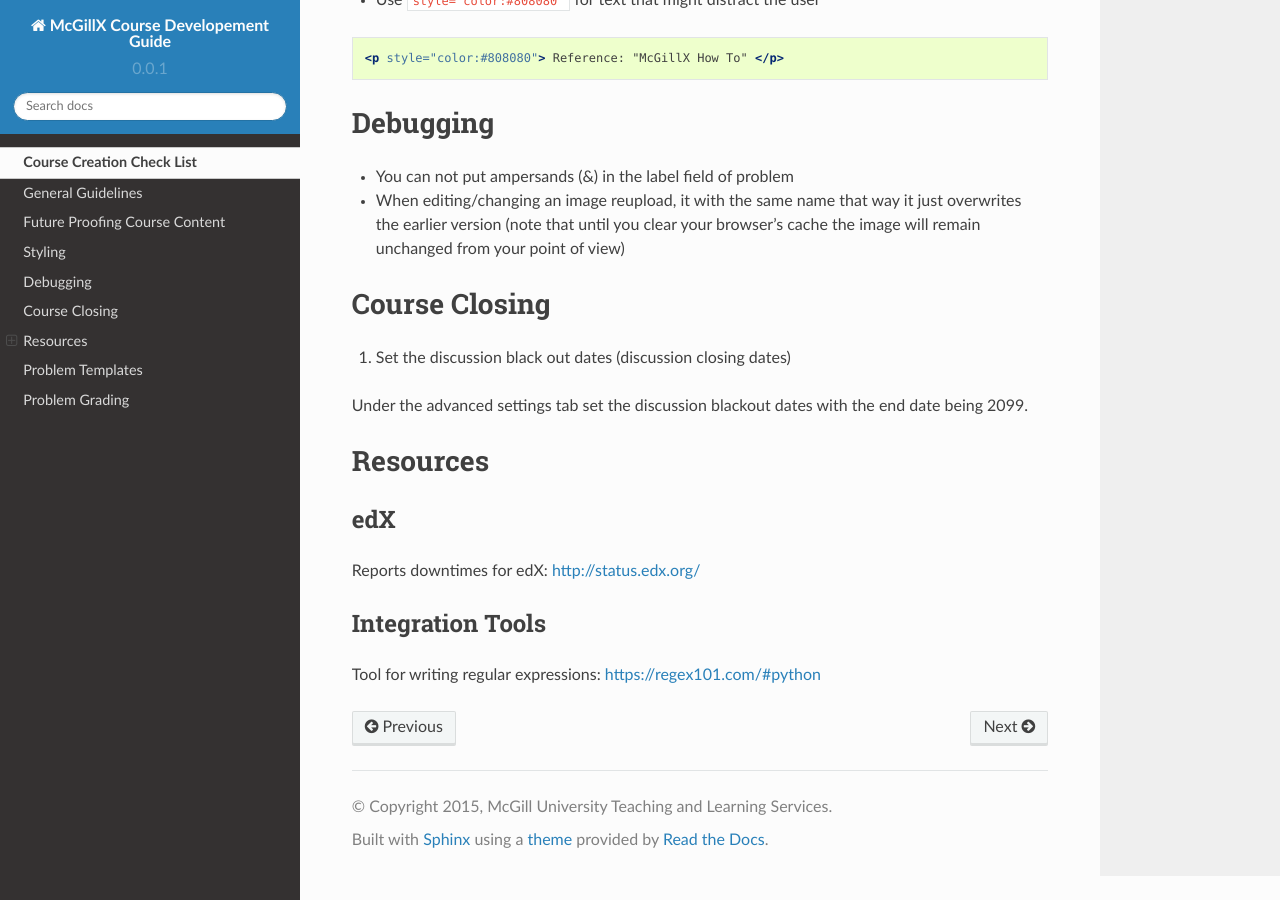
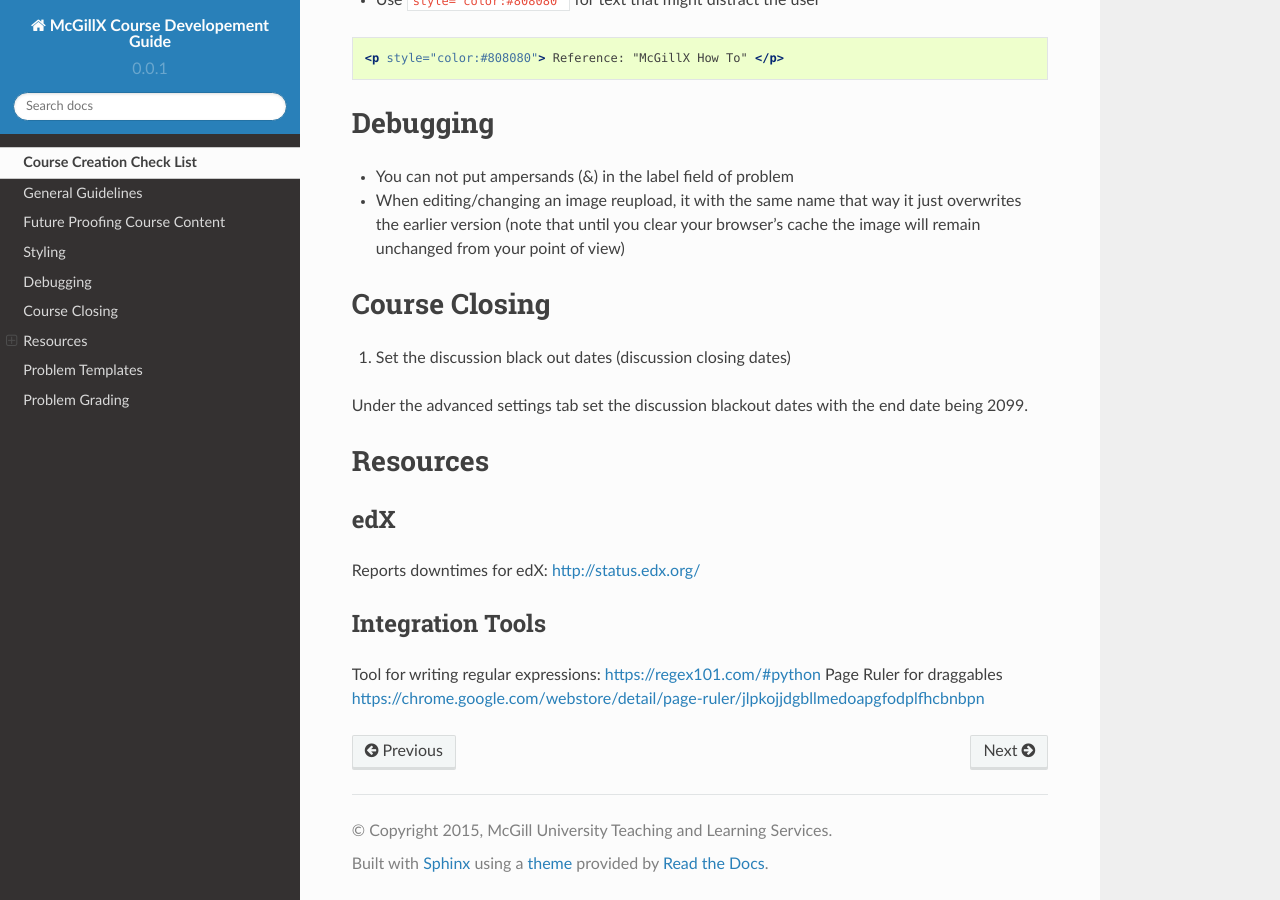
Before and after one commit to McGillX/course-development-guide, a Sphinx documentation site: the page built from docs/source/notes.rst, in a window 1280 px wide and 900 px high, scrolled down 883 px. Built offline with Sphinx 7.4.7 and the Read the Docs theme 2.0.0, drawn with Linux system fonts in a browser that asks for light colours.

Commit message:
Update notes.rst

```diff
--- a/docs/source/notes.rst
+++ b/docs/source/notes.rst
@@ -67,3 +67,4 @@
 Integration Tools
 ------------------
 Tool for writing regular expressions: https://regex101.com/#python
+Page Ruler for draggables https://chrome.google.com/webstore/detail/page-ruler/jlpkojjdgbllmedoapgfodplfhcbnbpn
```
